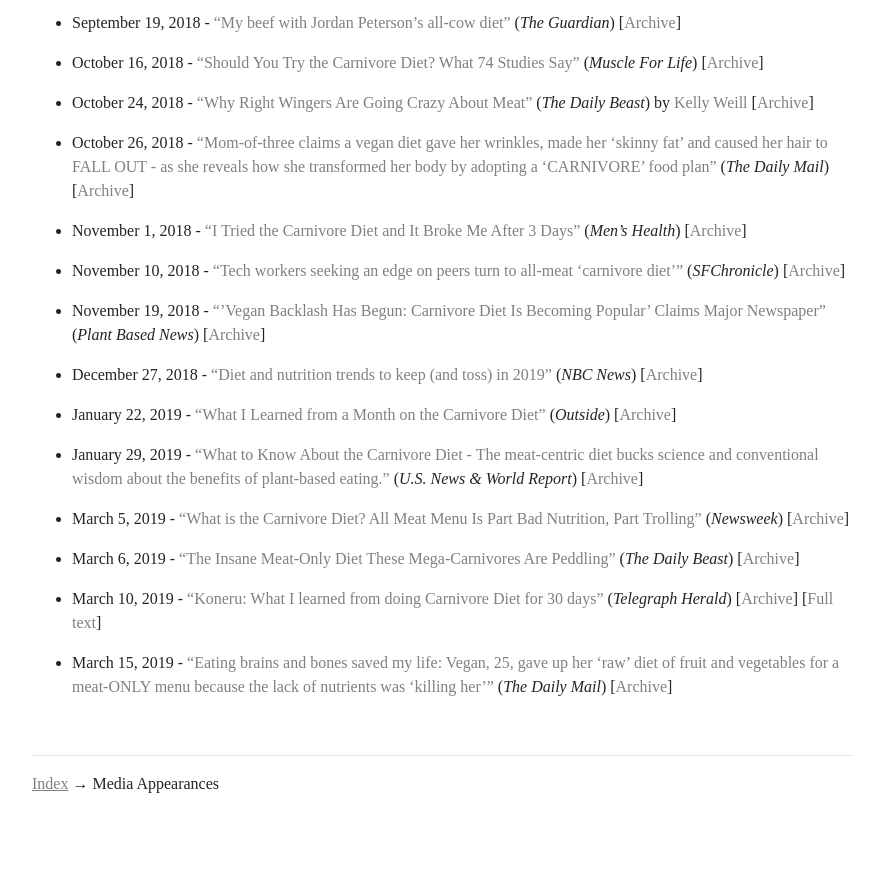
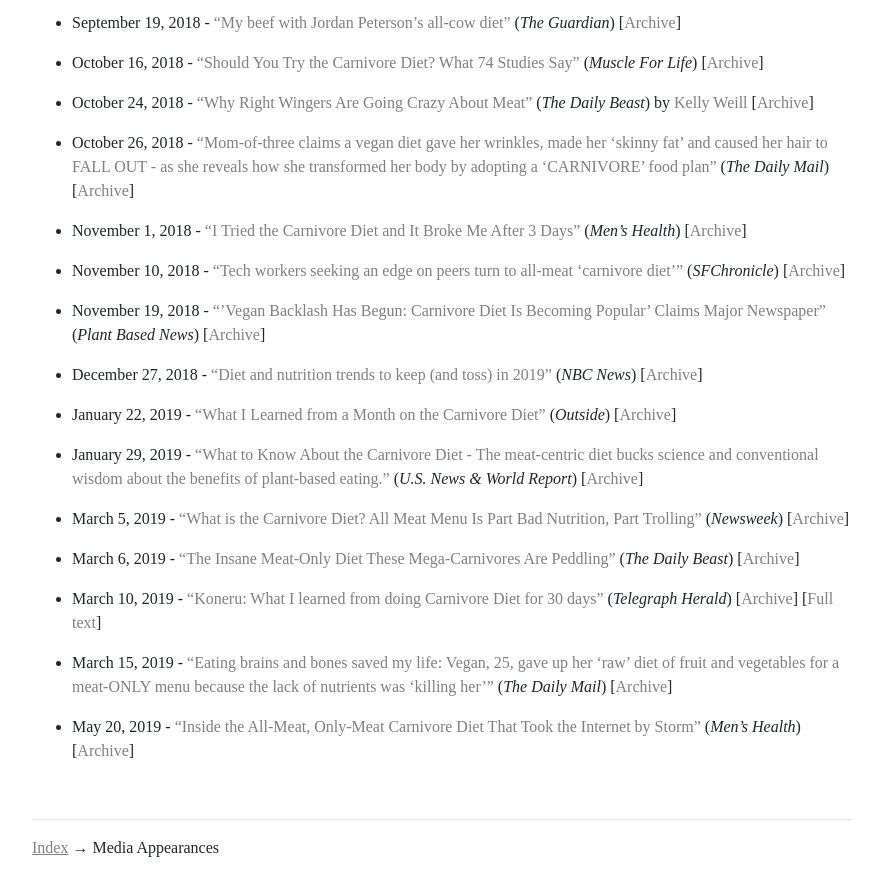
Before and after one commit to bitstein/justmeat.co, a Jekyll site: the page built from wiki/pages/media.md, in a window 1280 px wide and 900 px high, scrolled down 1624 px. Shown: the top 896 px of the window, without its empty margins (198-1081 px from the left). Built offline with Jekyll 4.4.1, drawn with Linux system fonts in a browser that asks for light colours; nearby versions of some CDN libraries; some web fonts are replaced; before the commit the page ends 2460 px from its top, so only the background shows below that.

Commit message:
Add Mens Health article to media page

```diff
--- a/wiki/pages/media.md
+++ b/wiki/pages/media.md
@@ -76,3 +76,5 @@
 * March 10, 2019 - [“Koneru: What I learned from doing Carnivore Diet for 30 days”](http://www.telegraphherald.com/news/features/article_95e029a8-cb9d-5e6a-b042-a477364393b8.html) (_Telegraph Herald_) [[Archive](https://web.archive.org/web/20190323152557/http://www.telegraphherald.com/news/features/article_95e029a8-cb9d-5e6a-b042-a477364393b8.html)] [[Full text](https://www.reddit.com/r/KetoNews/comments/b4g4zq/oncologist_tries_the_carnivore_diet_for_30_days/)]
 
 * March 15, 2019 - [“Eating brains and bones saved my life: Vegan, 25, gave up her ‘raw’ diet of fruit and vegetables for a meat-ONLY menu because the lack of nutrients was ‘killing her’”](https://www.dailymail.co.uk/health/article-6812893/Eating-bones-brains-saved-Vegan-gave-plant-based-diet-killing-her.html) (_The Daily Mail_) [[Archive](https://web.archive.org/web/20190323150650/https://www.dailymail.co.uk/health/article-6812893/Eating-bones-brains-saved-Vegan-gave-plant-based-diet-killing-her.html)]
+
+* May 20, 2019 - [“Inside the All-Meat, Only-Meat Carnivore Diet That Took the Internet by Storm”](https://www.menshealth.com/nutrition/a27405997/carnviore-diet-plan/) (_Men’s Health_) [[Archive](http://web.archive.org/web/20190520213429/https://www.menshealth.com/nutrition/a27405997/carnviore-diet-plan/)]
```
